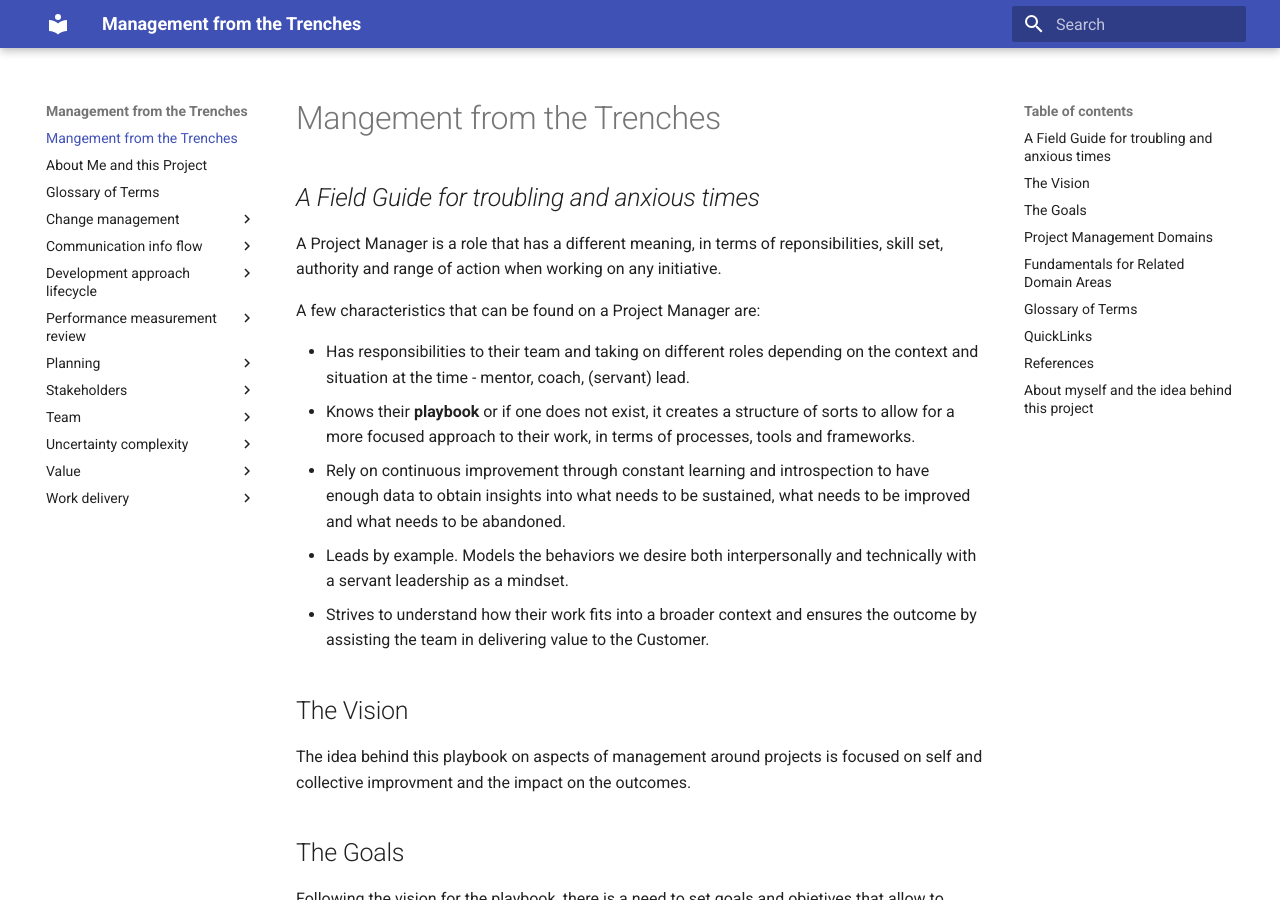
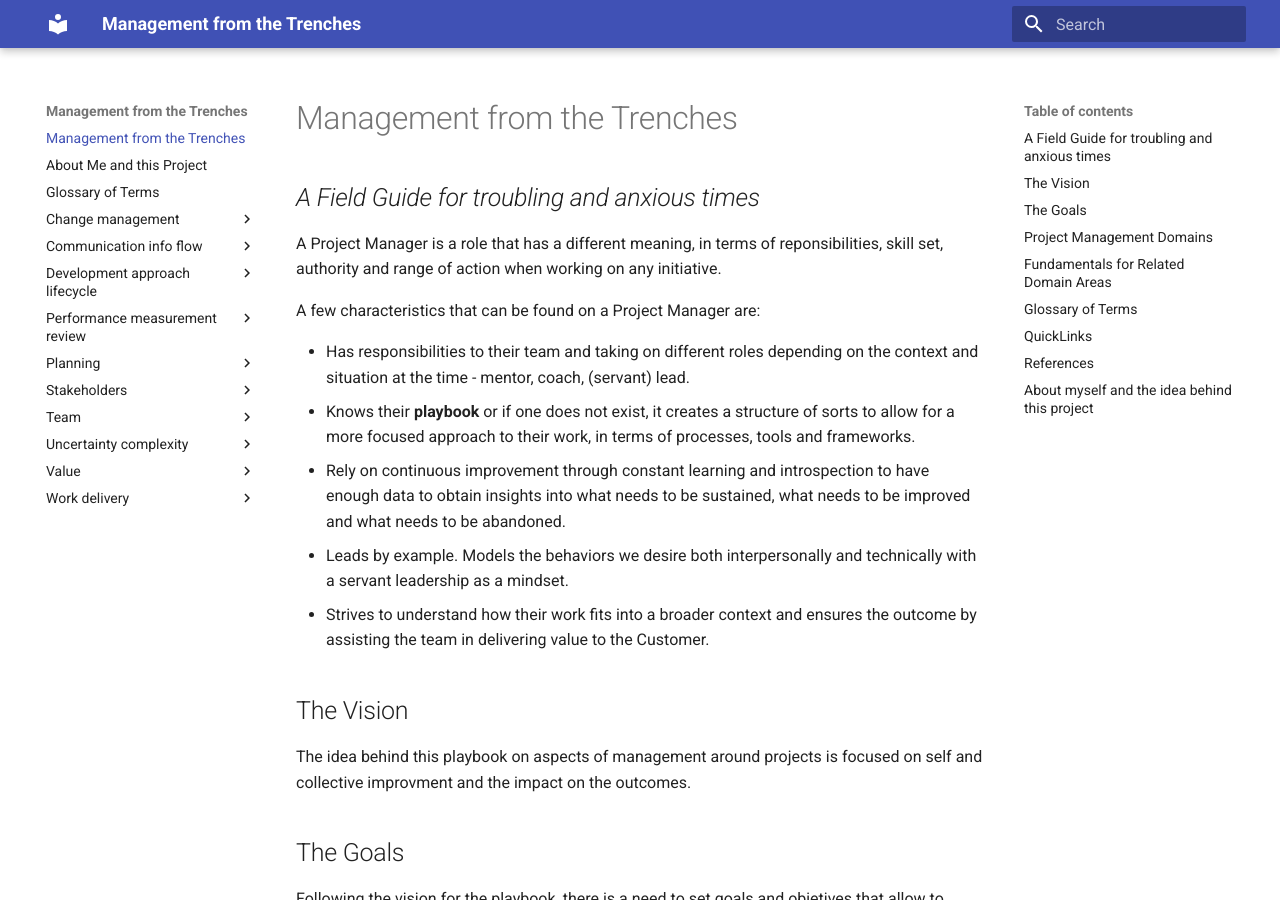
Before and after one commit to bmhash/bmhash.github.io, an MkDocs documentation site: the page built from docs/index.md, in a window 1280 px wide and 900 px high. Built offline with MkDocs 1.6.1 and Material for MkDocs 9.7.7, drawn with Linux system fonts in a browser that asks for light colours.

Commit message:
update index

```diff
--- a/docs/index.md
+++ b/docs/index.md
@@ -1,4 +1,4 @@
-# Mangement from the Trenches
+# Management from the Trenches
 
 ## *A Field Guide for troubling and anxious times*
 
```
